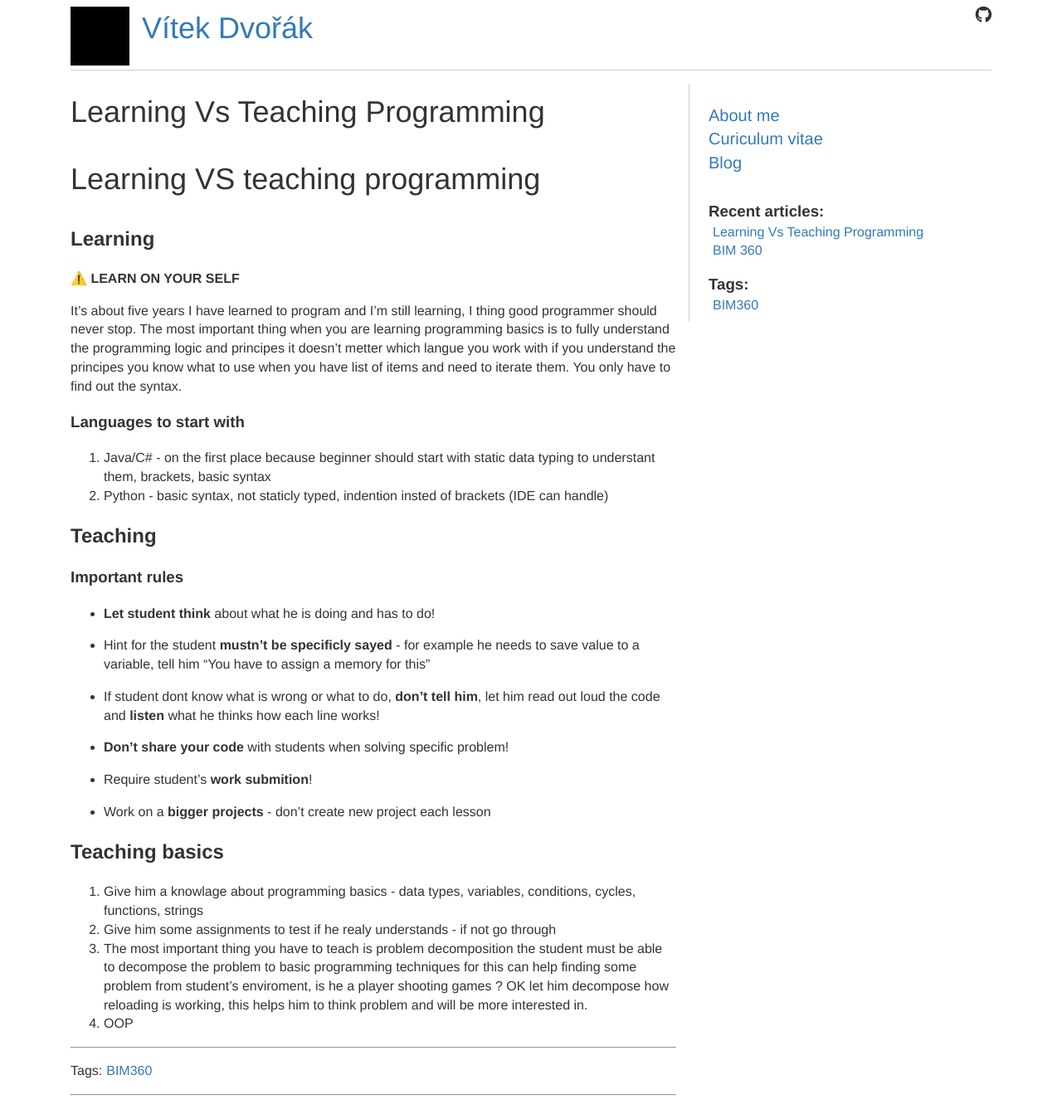
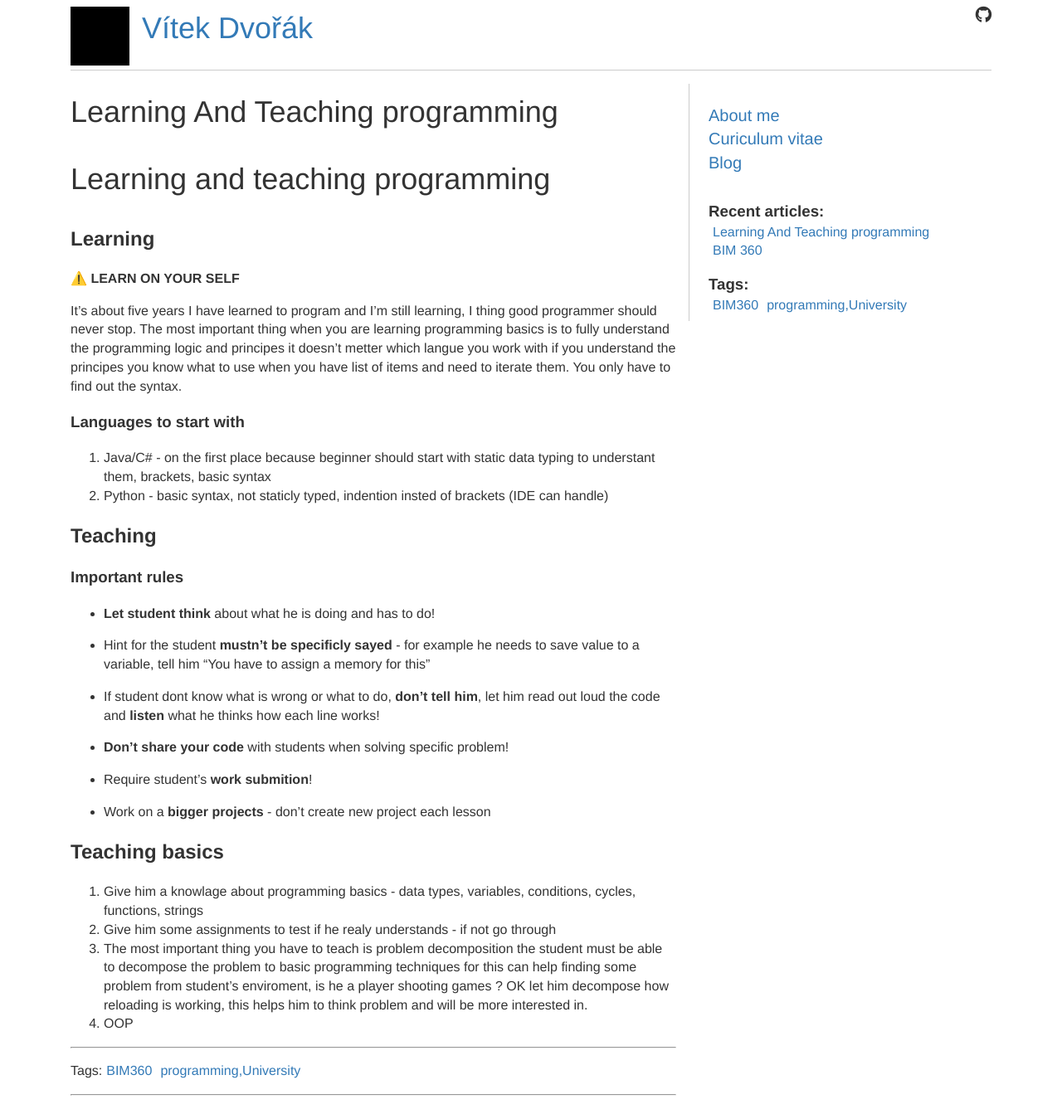
Before and after one commit to vdvorak/vitekdvorak.github.io, a Jekyll site: the page built from _posts/2021-10-15-learning-teaching-programming.md, in a window 1280 px wide. Shown: the whole page at 83% size. Built offline with Jekyll 4.4.1, drawn with Linux system fonts in a browser that asks for light colours; nearby versions of some CDN libraries; our own code applies the rules of GitHub Pages for plain Markdown files; comment, search, counter and statistics services are not loaded.

Commit message:
Update and rename 2021-10-15-learning-vs-teaching-programming.md to 2021-10-15-learning-teaching-programming.md

```diff
--- a/_posts/2021-10-15-learning-vs-teaching-programming.md
+++ b/_posts/2021-10-15-learning-teaching-programming.md
@@ -1,4 +1,12 @@
-# Learning VS teaching programming
+---
+layout: post
+title: Learning And Teaching programming
+date: 2021-04-03 00:00:00 +0000
+tags: programming,University
+---
+
+
+# Learning and teaching programming
 
 ## Learning
   ⚠️ **LEARN ON YOUR SELF**
```
